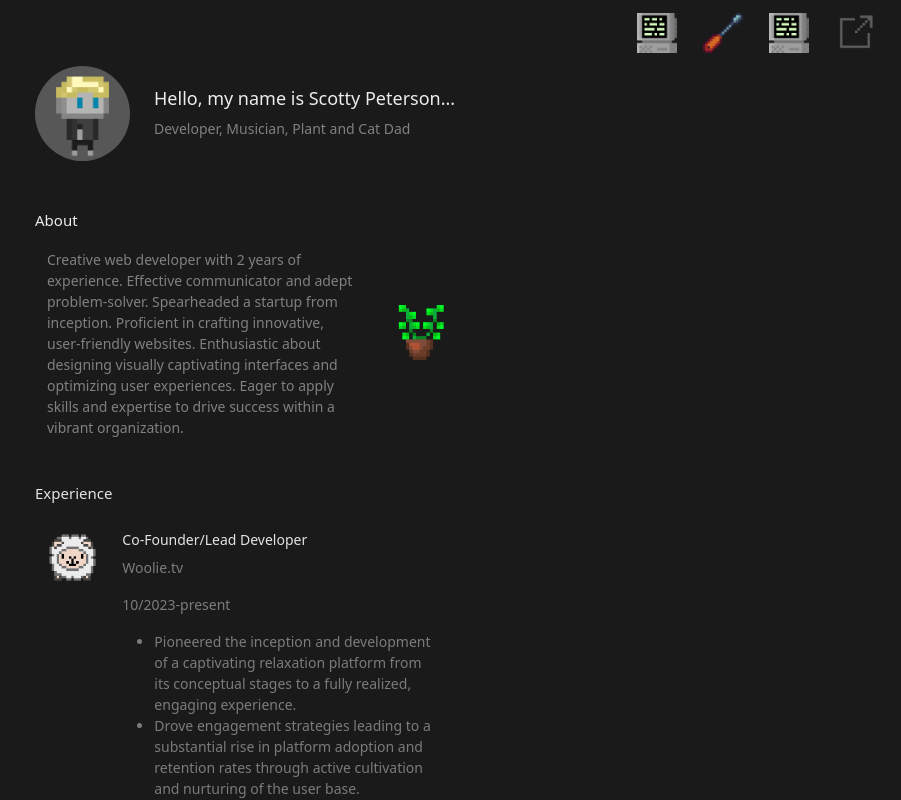
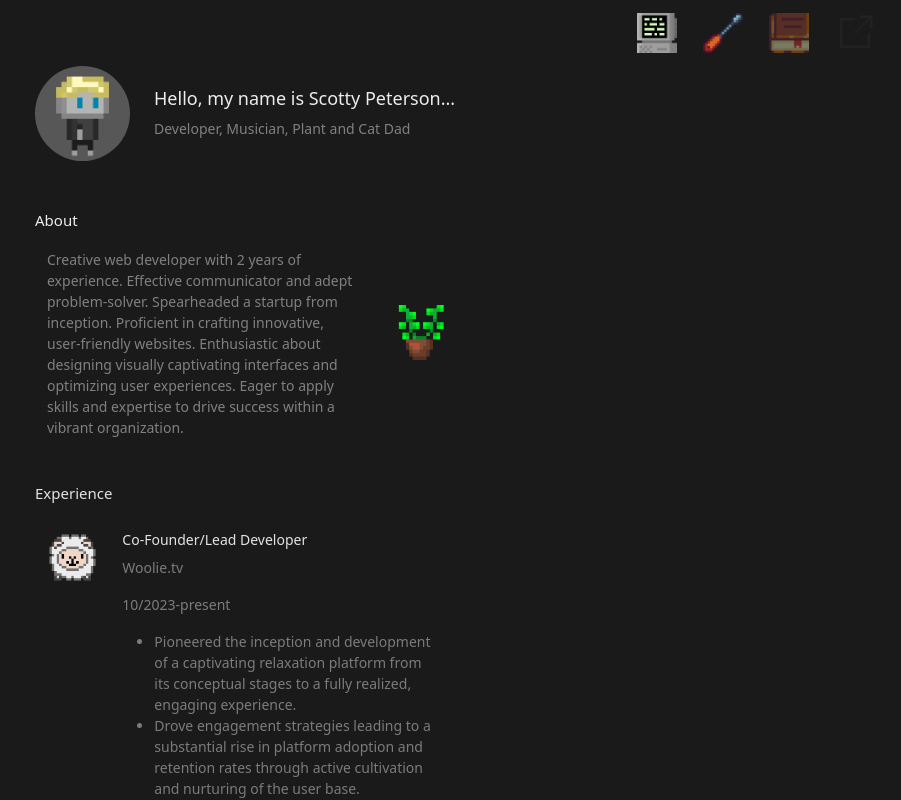
Before and after one commit to Scottsdaaale/Porfolio-Site, a React (Create React App) app: page / in a window 1280 px wide. Shown: the top 800 px of the page, without its empty margins (379-1280 px from the left). Built offline with nearby package versions, Linux system fonts and the light colour scheme.

Commit message:
added blog image

```diff
--- a/src/components/Header.jsx
+++ b/src/components/Header.jsx
@@ -4,6 +4,8 @@ import { Link } from "react-router-dom";
 import useImageToggle from "./useImageToggle";
 import computerPng from "../images/Computer2.png";
 import computerGif from "../images/Computer.gif";
+import bookPng from "../images/Book.png";
+import bookGif from "../images/Book.gif";
 // import blogPng from "../images/Blog.png";
 // import blogGif from "../images/Blog.gif";
 import externalLinkPng from "../images/ExternalLink.png";
@@ -35,7 +37,7 @@ const Header = () => {
 
   const computerImage = useImageToggle(computerPng, computerGif);
   const toolImage = useImageToggle(toolPng, toolGif);
-  // const blogImage = useImageToggle(blogPng, blogGif);
+  const bookImage = useImageToggle(bookPng, bookGif);
   const externalLinkImage = useImageToggle(externalLinkPng, externalLinkGif);
 
   return (
@@ -82,16 +84,16 @@ const Header = () => {
           to="/blog"
           className={`hoverable ${scrolling ? "scrolling" : ""}`}
         >
-          <FadeInWrapper delay={5000}>
+          <FadeInWrapper delay={5600}>
             <img
-              src={computerImage.currentImage}
+              src={bookImage.currentImage}
               alt="Blog Page"
               width="40"
               height="40"
               className="hoverable-image"
               style={{ marginRight: "10px" }}
-              onMouseEnter={computerImage.handleMouseEnter}
-              onMouseLeave={computerImage.handleMouseLeave}
+              onMouseEnter={bookImage.handleMouseEnter}
+              onMouseLeave={bookImage.handleMouseLeave}
             />
           </FadeInWrapper>
         </Navbar.Brand>
@@ -101,7 +103,7 @@ const Header = () => {
           target="_blank"
           className={`hoverable ${scrolling ? "scrolling" : ""}`}
         >
-          <FadeInWrapper delay={5600}>
+          <FadeInWrapper delay={5900}>
             <img
               src={externalLinkImage.currentImage}
               alt="Link Tree"
```
